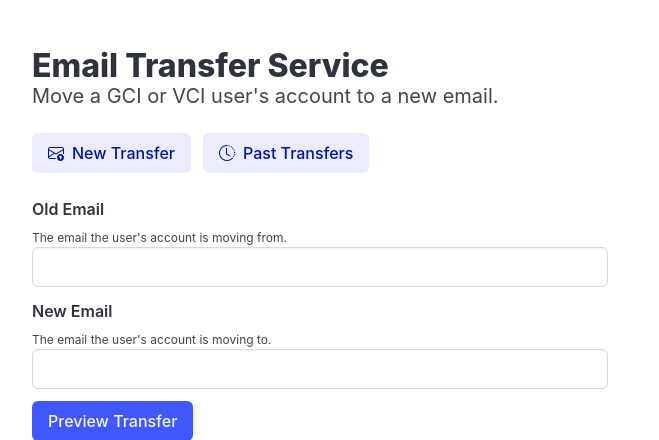
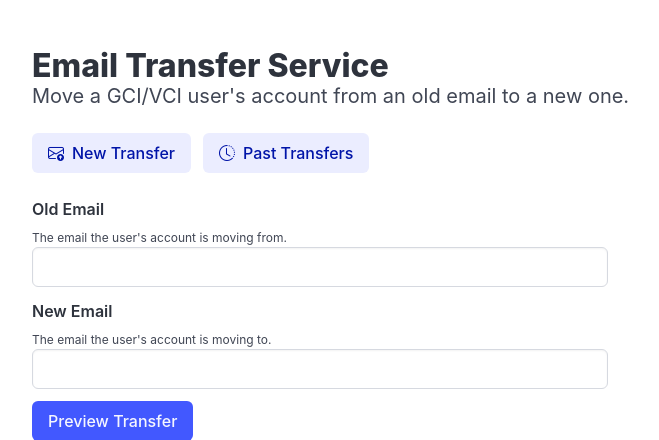
Before and after one commit to ClinGen/tools, a Django app: template src/email_transfer_service/templates/email_transfer_service/index.html in a window 1280 px wide. Shown: the part 136-576 px from the top of the page, without its empty margins (32-691 px from the left). Run offline with Django 5.2, Linux system fonts and the light colour scheme; the template is opened without the code that fills it: values that come from a table or form of the project are taken from there, others are empty.

Commit message:
Match the ETS page's subtitle to its description

```diff
--- a/src/email_transfer_service/templates/email_transfer_service/index.html
+++ b/src/email_transfer_service/templates/email_transfer_service/index.html
@@ -1,10 +1,10 @@
 {% extends "layouts/base.html" %}
 {% block title %}Email Transfer Service{% endblock %}
-{% block description %}Move a GCI or VCI user's account to a new email.{% endblock %}
+{% block description %}Move a GCI/VCI user's account from an old email to a new one.{% endblock %}
 {% block main %}
     <div class="block mt-6 mb-6">
         <h1 class="title">Email Transfer Service</h1>
-        <h2 class="subtitle">Move a GCI or VCI user's account to a new email.</h2>
+        <h2 class="subtitle">Move a GCI/VCI user's account from an old email to a new one.</h2>
 
         {% include "email_transfer_service/partials/nav.html" %}
         {% include "email_transfer_service/partials/dry_run.html" %}
```
